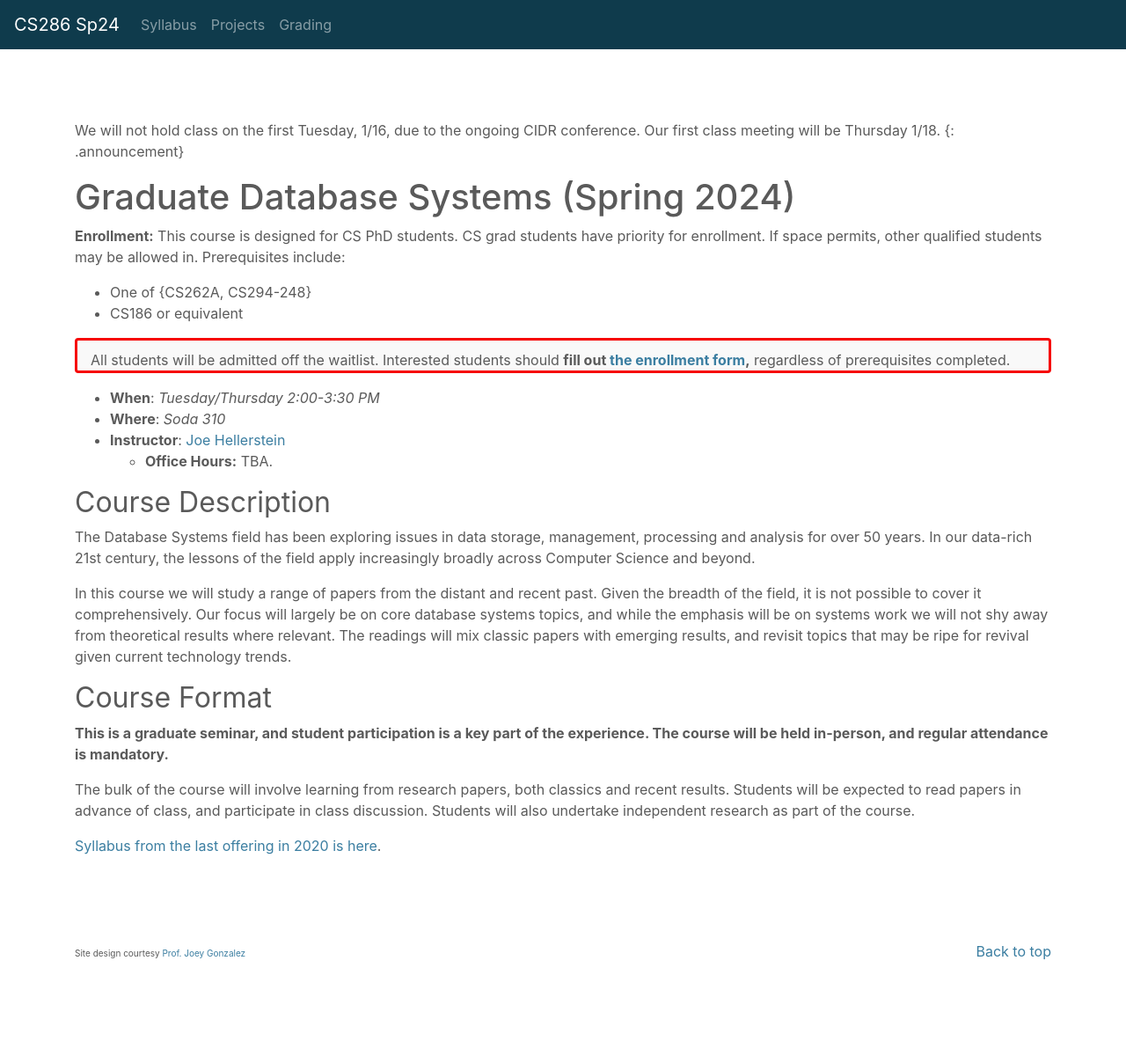
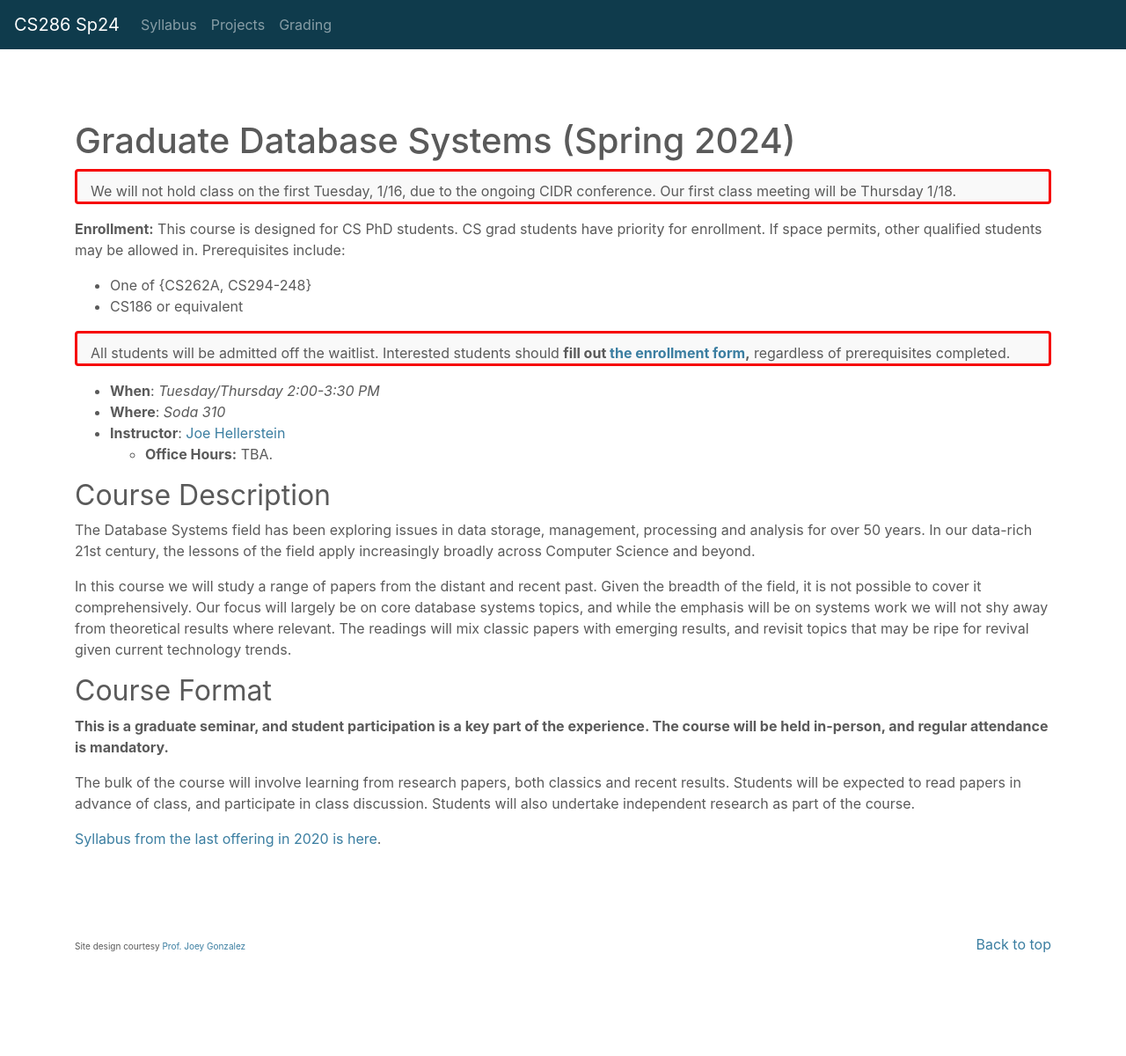
Before and after one commit to jhellerstein/cs286-sp24, a Jekyll site: the page built from index.md, in a window 1280 px wide. Shown: the whole page at 88% size. Built offline with Jekyll 4.4.1, drawn with Linux system fonts in a browser that asks for light colours; nearby versions of some CDN libraries; our own code applies the rules of GitHub Pages for plain Markdown files; part of the change alters nothing that is shown.

Commit message:
Update index.md

```diff
--- a/index.md
+++ b/index.md
@@ -2,9 +2,10 @@
 layout: default
 ---
 
-We will not hold class on the first Tuesday, 1/16, due to the ongoing CIDR conference. Our first class meeting will be Thursday 1/18. {: .announcement}
+# Graduate Database Systems (Spring 2024)
+We will not hold class on the first Tuesday, 1/16, due to the ongoing CIDR conference. Our first class meeting will be Thursday 1/18.
+{: .announcement}
 
-# Graduate Database Systems (Spring 2024)
 **Enrollment:** This course is designed for CS PhD students. CS grad students have priority for enrollment. If space permits, other qualified students may be allowed in. Prerequisites include:
   * One of {CS262A, CS294-248}
   * CS186 or equivalent
```
